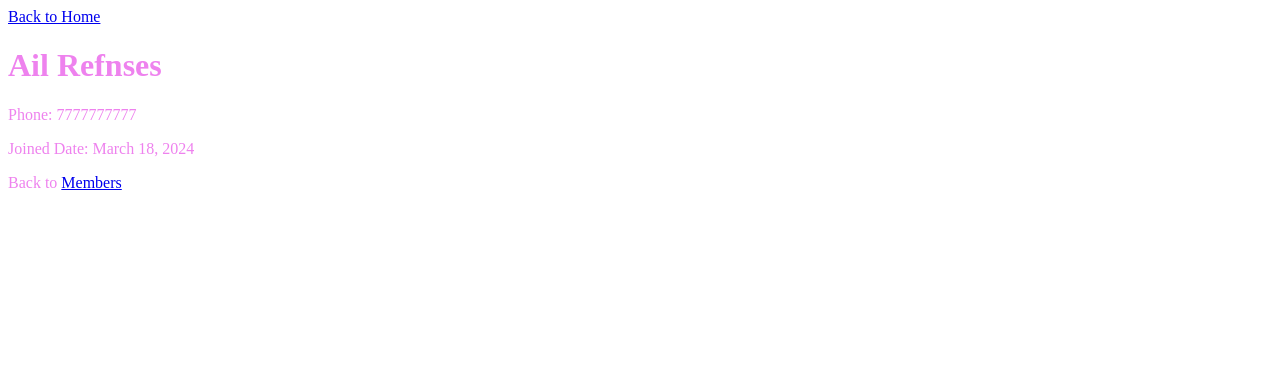
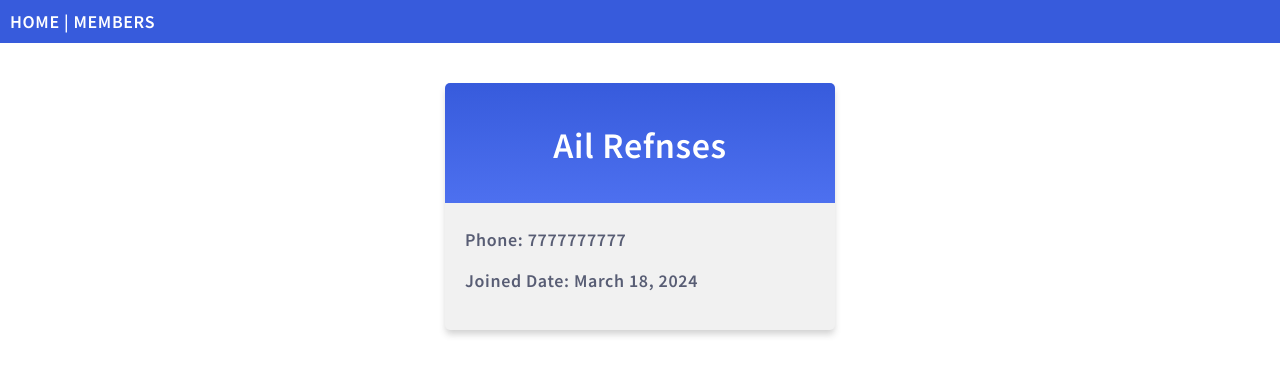
Before and after one commit to rahulsg91097/w3-django, a Django app: page /members/details/2 in a window 1280 px wide. Shown: the top 375 px of the page. Run offline with Django 4.2, Linux system fonts and the light colour scheme; data comes from the database, SQL or seed files in the repository.

Commit message:
added styling to full template pages

```diff
--- a/my_tennis_club/members/templates/details.html
+++ b/my_tennis_club/members/templates/details.html
@@ -1,8 +1,9 @@
 {% extends "master.html" %}
-{% block title %}Details - {{ mymember.firstname }}{% endblock title %}
+{% block title %}Details about - {{ mymember.firstname }} {{ mymember.lastname }}{% endblock title %}
 {% block content %}
-    <h1>{{ mymember.firstname }} {{mymember.lastname}}</h1>
-    <p>Phone: {{mymember.phone}}</p>
-    <p>Joined Date: {{mymember.joined_date}}</p>
-    <p>Back to <a href="/members">Members</a></p>
+    <div class="mycard">
+        <h1>{{ mymember.firstname }} {{mymember.lastname}}</h1>
+        <p>Phone: {{mymember.phone}}</p>
+        <p>Joined Date: {{mymember.joined_date}}</p>
+    </div>
 {% endblock content %}
--- a/my_tennis_club/members/templates/home.html
+++ b/my_tennis_club/members/templates/home.html
@@ -1,7 +1,9 @@
 {% extends "master.html" %}
 {% block title %}My Tennnis Club{% endblock title %}
 {% block content %}
+<div class="main">
     <h1>Welcome Tennis Club</h1>
-
+    <h3>Members</h3>
     <p>Checkout all our Members List: <a href="/members">All Members</a></p>
+</div>
 {% endblock content %}
--- a/my_tennis_club/members/templates/master.html
+++ b/my_tennis_club/members/templates/master.html
@@ -7,7 +7,11 @@
     <link rel="stylesheet" href="{% static 'myglobal.css' %}">
 </head>
 <body>
-    <p><a href="/">Back to Home</a></p>
+    <div class="topnav">
+        <a href="/">HOME</a> |
+        <a href="/members">MEMBERS</a>
+    </div>
+
     {% block content %}
     {% endblock content %}
 </body>
--- a/my_tennis_club/mystaticfiles/myglobal.css
+++ b/my_tennis_club/mystaticfiles/myglobal.css
@@ -1,3 +1,63 @@
+@import url('https://fonts.googleapis.com/css2?family=Source+Sans+Pro:wght@400;600&display=swap');
 body {
-    color: violet;
+  margin:0;
+  font: 600 18px 'Source Sans Pro', sans-serif;
+  letter-spacing: 0.64px;
+  color: #585d74;
 }
+.topnav {
+  background-color:#375BDC;
+  color:#ffffff;
+  padding:10px;
+}
+.topnav a:link, .topnav a:visited {
+  text-decoration: none;
+  color: #ffffff;
+}
+.topnav a:hover, .topnav a:active {
+  text-decoration: underline;
+}
+.mycard {
+  background-color: #f1f1f1;
+  background-image: linear-gradient(to bottom, #375BDC, #4D70EF);
+  background-size: 100% 120px;
+  background-repeat: no-repeat;
+  margin: 40px auto;
+  width: 350px;
+  border-radius: 5px;
+  box-shadow: 0 5px 7px -1px rgba(51, 51, 51, 0.23);
+  padding: 20px;
+}
+.mycard h1 {
+  text-align: center;
+  color:#ffffff;
+  margin:20px 0 60px 0;
+}
+ul {
+  list-style-type: none;
+  padding: 0;
+  margin: 0;
+}
+li {
+  background-color: #ffffff;
+  background-image: linear-gradient(to right, #375BDC, #4D70EF);
+  background-size: 50px 60px;
+  background-repeat: no-repeat;
+  cursor: pointer;
+  transition: transform .25s;
+  border-radius: 5px;
+  box-shadow: 0 5px 7px -1px rgba(51, 51, 51, 0.23);
+  padding: 15px;
+  padding-left: 70px;
+  margin-top: 5px;
+}
+li:hover {
+  transform: scale(1.1);
+}
+a:link, a:visited {
+  color: #375BDC;
+}
+.main, .main h1 {
+  text-align:center;
+  color:#375BDC;
+}
```
Also changed, not shown: my_tennis_club/members/templates/allmembers.html (+8 -5 lines), my_tennis_club/productionfiles/myglobal.css (+61 -1 lines).
